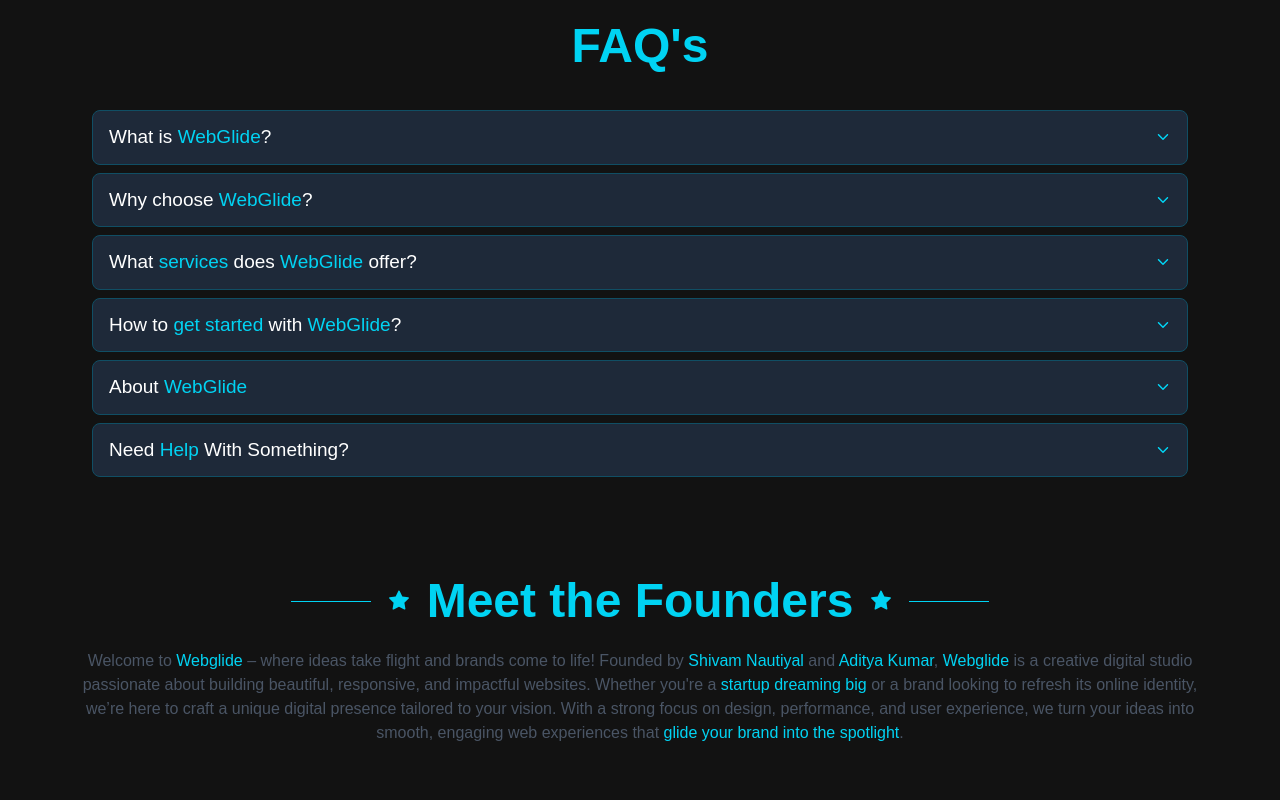
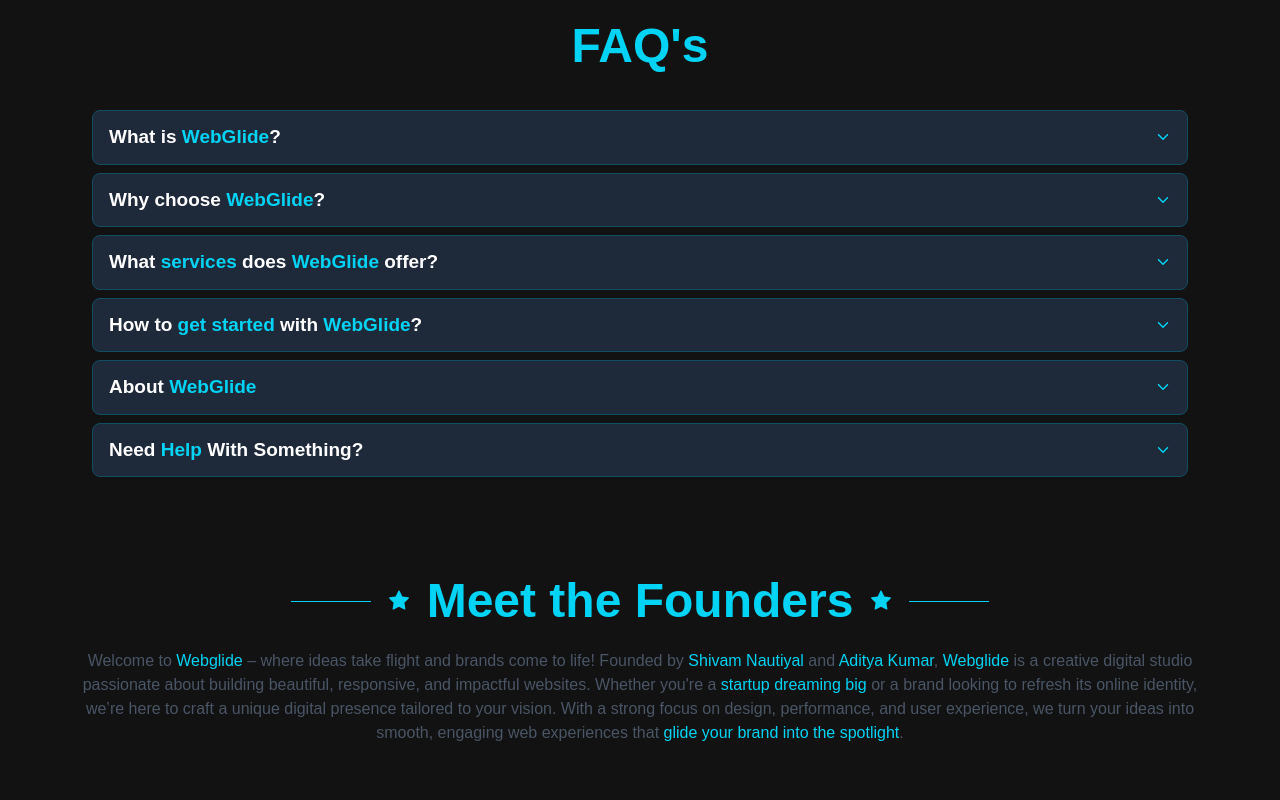
Before and after one commit to ShivamNautiyal22/WebGlide, a React (Vite) app in the folder WebGlide/: page / in a window 1280 px wide. Shown: the part 2480-3280 px from the top of the page. Built offline with nearby package versions, Linux system fonts and the light colour scheme.

Commit message:
font bold

```diff
--- a/WebGlide/src/components/FAQ.jsx
+++ b/WebGlide/src/components/FAQ.jsx
@@ -84,7 +84,7 @@ const FAQ = () => {
                 className="w-full px-4 py-3 text-left flex justify-between items-center"
                 onClick={() => toggleItem(index)}
               >
-                <span className="font-medium text-[19px] flex-1">
+                <span className="font-bold text-[19px] flex-1">
                   {item.title}
                 </span>
                 {activeIndex === index ? (
@@ -99,7 +99,7 @@ const FAQ = () => {
                   activeIndex === index
                     ? "max-h-[500px] py-3 opacity-100"
                     : "max-h-0 opacity-0"
-                } text-cyan-200`}
+                } text-cyan-100`}
               >
                 {item.content}
               </div>
```
